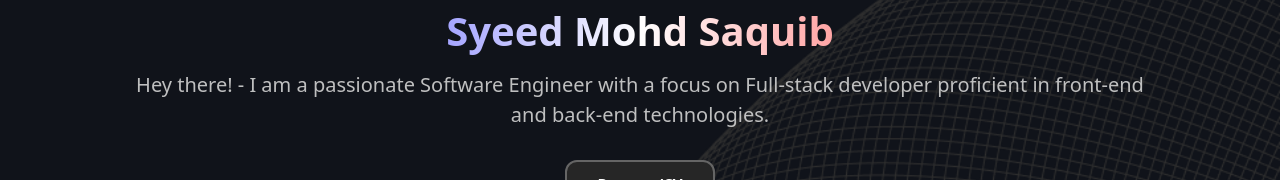
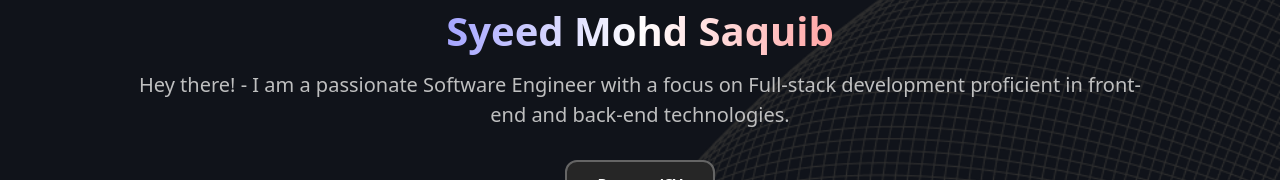
Before and after one commit to syeedsaquib/syeedsaquib.github.io, a plain HTML site: page index.html in a window 1280 px wide. Shown: the part 439-619 px from the top of the page. Drawn offline with nearby package versions, Linux system fonts and the light colour scheme.

Commit message:
Update index.html

```diff
--- a/index.html
+++ b/index.html
@@ -27,7 +27,7 @@
         <div id="intro" >
             <img src="/Logo/Me.svg" alt="myImage">
             <h3>Syeed Mohd Saquib</h3>
-            <div id="tex"><span>Hey there! - I am a passionate Software Engineer with a focus on Full-stack developer proficient in front-end and back-end technologies.</span></div>
+            <div id="tex"><span>Hey there! - I am a passionate Software Engineer with a focus on Full-stack development proficient in front-end and back-end technologies.</span></div>
             <a href="/image & Resume/Resume.pdf"><button>Resume/CV</button></a>
         </div>
 
```
